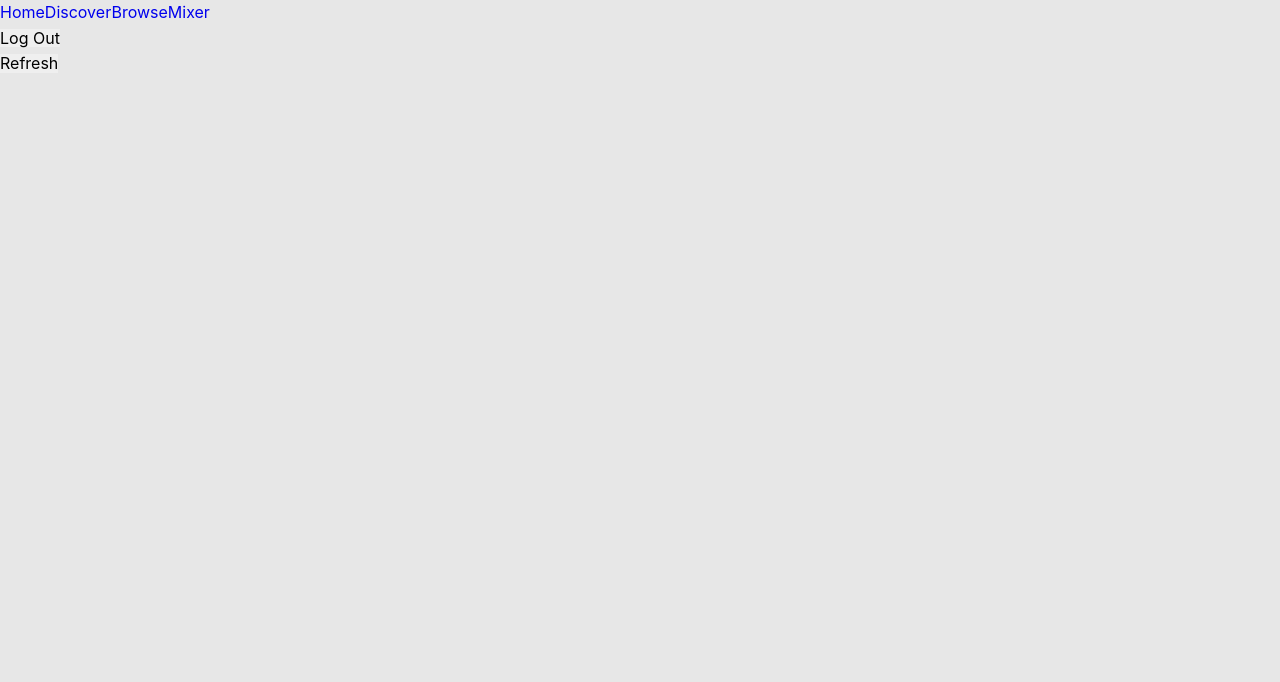
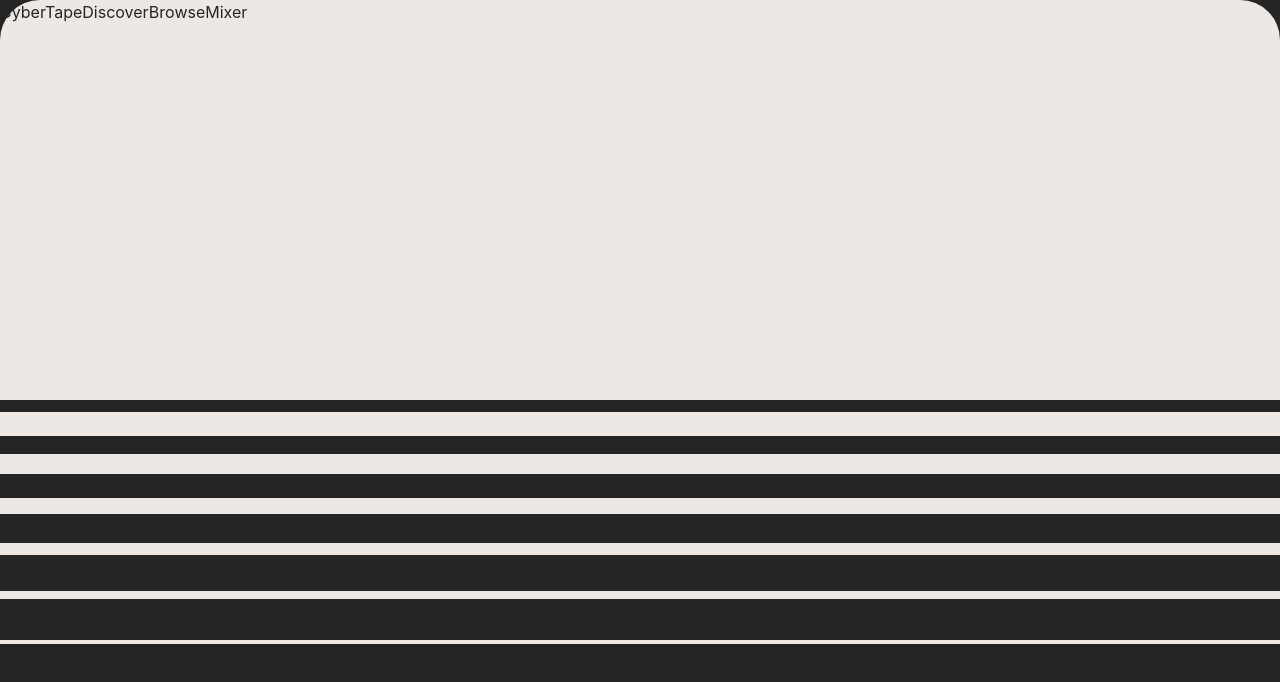
Before and after one commit to lrosenqv/cybertape, a Vue app: page / in a window 1280 px wide. Shown: the top 682 px of the page. Built offline with nearby package versions, Linux system fonts and the light colour scheme; no server answers; sample sign-in values are in the browser's storage.

Commit message:
stripes component

```diff
--- /dev/null
+++ b/src/components/DecorStripes.vue
@@ -0,0 +1,56 @@
+<template>
+  <div class="stripes-container">
+    <div class="stripe stripe__one"></div>
+    <div class="stripe stripe__two"></div>
+    <div class="stripe stripe__three"></div>
+    <div class="stripe stripe__four"></div>
+    <div class="stripe stripe__five"></div>
+    <div class="stripe stripe__six"></div>
+    <div class="stripe stripe__seven"></div>
+  </div>
+</template>
+
+<style lang="scss" scoped>
+.stripes-container {
+  bottom: 0;
+  display: flex;
+  flex-direction: column;
+  height: 50vh;
+  justify-content: space-between;
+  position: absolute;
+  width: 100vw;
+
+  .stripe {
+    background-color: #252525;
+    width: 100%;
+
+    &__one {
+      height: 12px;
+      margin-bottom: 24px;
+    }
+    &__two {
+      height: 18px;
+      margin-bottom: 20px;
+    }
+    &__three {
+      height: 24px;
+      margin-bottom: 16px;
+    }
+    &__four {
+      height: 30px;
+      margin-bottom: 12px;
+    }
+    &__five {
+      height: 36px;
+      margin-bottom: 8px;
+    }
+    &__six {
+      height: 42px;
+      margin-bottom: 4px;
+    }
+    &__seven {
+      height: 157px;
+    }
+  }
+}
+</style>
--- a/src/style/base.css
+++ b/src/style/base.css
@@ -8,12 +8,13 @@
 }
 
 a {
+  color: #252525;
   text-decoration: none;
 }
 
 body {
-  color: #242424;
-  background: #e7e7e7;
+  color: white;
+  background: #252525;
   font-family: Inter, -apple-system, BlinkMacSystemFont, 'Segoe UI', Roboto, Oxygen, Ubuntu,
     Cantarell, 'Fira Sans', 'Droid Sans', 'Helvetica Neue', sans-serif;
   font-size: 16px;
--- a/src/views/HomeView.vue
+++ b/src/views/HomeView.vue
@@ -1,22 +1,35 @@
 <template>
   <header>
     <nav>
-      <RouterLink to="/">Home</RouterLink>
+      <RouterLink to="/">CyberTape</RouterLink>
       <RouterLink to="/discover">Discover</RouterLink>
       <RouterLink to="/browse">Browse</RouterLink>
       <RouterLink to="/mixer">Mixer</RouterLink>
     </nav>
-    <button @click="logout">Log Out</button>
+    <!-- <button @click="logout">Log Out</button> -->
   </header>
   <main>
-    <button @click="refreshToken">Refresh</button>
     <RouterView />
+
+    <DecorStripes />
   </main>
   <footer></footer>
 </template>
 
 <script setup lang="ts">
-import { logout, refreshToken } from '@/services/authorization'
+import DecorStripes from '@/components/DecorStripes.vue'
+import { logout } from '@/services/authorization'
 </script>
 
-<style lang="ts"></style>
+<style lang="scss">
+nav {
+  position: absolute;
+  top: 0;
+  z-index: 999;
+}
+main {
+  background-color: #ede8e3;
+  height: 100vh;
+  border-radius: 40px 40px 0 0;
+}
+</style>
```
